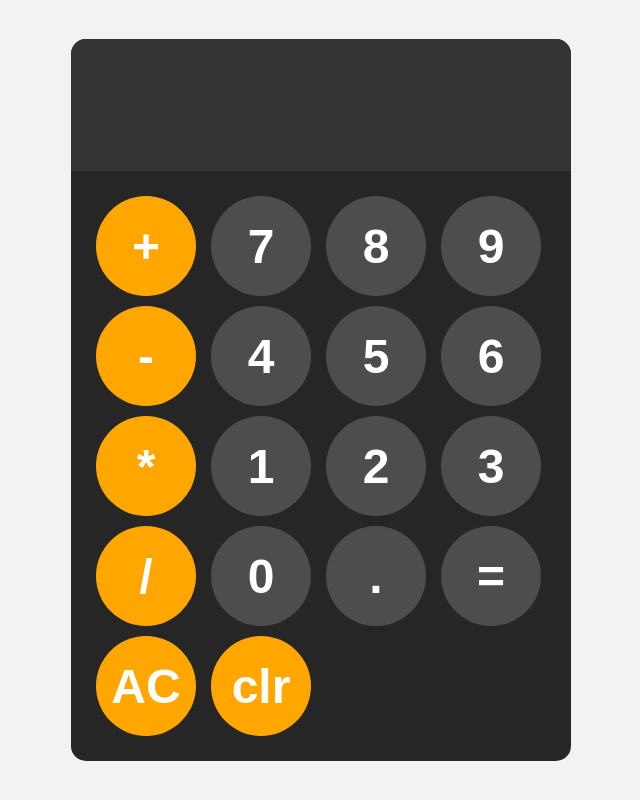
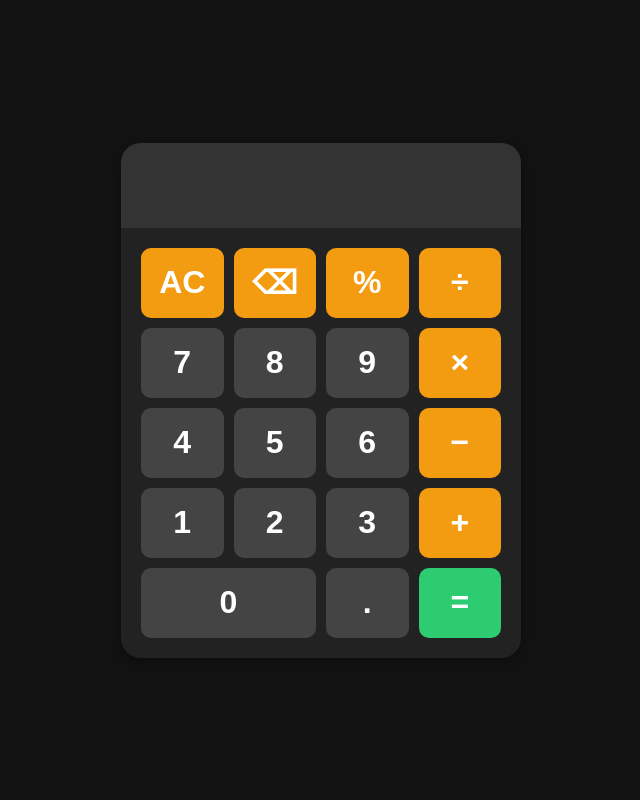
Before and after one commit to pravinchhetri007/Calculator, a plain HTML site: page index.html in a window 1280 px wide. Shown: the whole page, without its empty margins (319-959 px from the left). Drawn offline with Linux system fonts and the light colour scheme.

Commit message:
changing in all code

```diff
--- a/calculator.css
+++ b/calculator.css
@@ -1,59 +1,90 @@
-body{
+/* General Styles */
+body {
     margin: 0;
     display: flex;
     justify-content: center;
     align-items: center;
     height: 100vh;
-    background-color: hsl(0, 0%, 95%);
+    background-color: #121212;
 }
-#calculator{
+
+/* Calculator Container */
+#calculator {
     font-family: Arial, sans-serif;
-    background-color: hsl(0, 0%, 15%);
-    border-radius: 15px;
-    max-width: 500px;
+    background-color: #222;
+    border-radius: 20px;
+    max-width: 400px;
+    width: 90%;
+    box-shadow: 0px 4px 10px rgba(0, 0, 0, 0.3);
     overflow: hidden;
 }
-#display{
+
+/* Display Screen */
+#display {
     width: 100%;
-    padding: 20px;
-    font-size: 5rem;
-    text-align: left;
+    padding: 15px;
+    font-size: 3rem;
+    text-align: right;
     border: none;
-    background-color: hsl(0, 0%, 20%);
+    background-color: #333;
     color: white;
+    outline: none;
+    direction: ltr;
+    overflow-x: auto; /* Allow scrolling if text overflows */
+    white-space: nowrap; /* Prevent text wrapping */
+    box-sizing: border-box; /* Prevents content from exceeding the box */
 }
-#keys{
+
+
+
+/* Keypad Layout */
+#keys {
     display: grid;
     grid-template-columns: repeat(4, 1fr);
     gap: 10px;
-    padding: 25px;
+    padding: 20px;
 }
-button{
-    width: 100px;
-    height: 100px;
-    border-radius: 50px;
+
+/* Buttons */
+button {
+    width: 100%;
+    height: 70px;
+    border-radius: 10px;
     border: none;
-    background-color: hsl(0, 0%, 30%);
+    background-color: #444;
     color: white;
-    font-size: 3rem;
+    font-size: 2rem;
     font-weight: bold;
     cursor: pointer;
-    transition: transform 0.2s ease, box-shadow 0.2s ease;
+    transition: all 0.2s ease;
 }
-button:hover{
-    background-color: hsl(0, 0%, 40%);
+
+/* Button Hover and Click Effects */
+button:hover {
+    background-color: #555;
 }
-button:active{
-    background-color: hsl(0, 0%, 50%);
+button:active {
+    background-color: #666;
     transform: scale(0.95);
-            box-shadow: 0px 2px 4px rgba(0, 0, 0, 0.3);
 }
-.operator-btn{
-     background-color: hsl(39, 100%, 50%);
+
+/* Operator Buttons */
+.operator-btn {
+    background-color: #f39c12;
 }
-.operator-btn:hover{
-    background-color: hsl(39, 100%, 65%);
+.operator-btn:hover {
+    background-color: #f1c40f;
 }
-.operator-btn:active{
-    background-color: hsl(39, 100%, 75%);
+
+/* Equal Button */
+.equal-btn {
+    background-color: #2ecc71;
 }
+.equal-btn:hover {
+    background-color: #27ae60;
+}
+
+/* Zero Button - Takes Two Columns */
+.zero-btn {
+    grid-column: span 2;
+}
--- a/calculator.js
+++ b/calculator.js
@@ -1,28 +1,42 @@
-const display=document.getElementById("display");
+const display = document.getElementById("display");
+const keys = document.getElementById("keys");
 
-function appendToDisplay(input){
-    display.value+= input;
+keys.addEventListener("click", (event) => {
+    const value = event.target.dataset.value;
+    if (!value) return;
+
+    if (value === "=") {
+        calculate();
+    } else if (value === "AC") {
+        clearDisplay();
+    } else if (value === "clr") {
+        delDisplay();
+    } else {
+        appendToDisplay(value);
+    }
+});
+
+function appendToDisplay(input) {
+    if (input === "%" && display.value !== "") {
+        display.value += "/100"; // Convert % to decimal
+    } else {
+        display.value += input;
+    }
+    adjustFontSize(); // Fix alignment after adding input
 }
 
-function delDisplay(){
+
+function delDisplay() {
     display.value = display.value.slice(0, -1);
 }
-function clearDisplay(){
-    display.value="";
+
+function clearDisplay() {
+    display.value = "";
 }
-
-// function calculate() {
-//     try {
-//         display.value = eval(display.value) || ""; // Evaluate and prevent null/undefined issues
-//     } catch (error) {
-//         display.value = "Error"; // Show error for invalid expressions
-//         setTimeout(() => display.value = "", 1000); // Clear after 1 second
-//     }
-// }
 
 function calculate() {
     try {
-        if (!display.value) return; // Prevent empty calculations
+        if (!display.value) return;
         let result = new Function("return " + display.value)();
         if (!isFinite(result)) throw new Error("Invalid");
         display.value = result;
@@ -41,12 +55,6 @@ function showError() {
 }
 
 function adjustFontSize() {
-    const maxLength = 10; // Max characters before reducing font size
-    let size = 50; // Default font size
-
-    if (display.value.length > maxLength) {
-        size = Math.max(20, 50 - (display.value.length - maxLength) * 2); // Reduce but keep readable
-    }
-
-    display.style.fontSize = size + "px";
+    display.style.fontSize = "3rem";
+    display.scrollLeft = display.scrollWidth; // Scrolls to the end automatically
 }
--- a/index.html
+++ b/index.html
@@ -11,26 +11,32 @@
     <div id="calculator">
         <input id="display" readonly>
         <div id="keys">
-            <button onclick="appendToDisplay('+') " class="operator-btn">+</button>
-            <button onclick="appendToDisplay('7')">7</button>
-            <button onclick="appendToDisplay('8')">8</button>
-            <button onclick="appendToDisplay('9')">9</button>
-            <button onclick="appendToDisplay('-')" class="operator-btn">-</button>
-            <button onclick="appendToDisplay('4')">4</button>
-            <button onclick="appendToDisplay('5')">5</button>
-            <button onclick="appendToDisplay('6')">6</button>
-            <button onclick="appendToDisplay('*')" class="operator-btn">*</button>
-            <button onclick="appendToDisplay('1')">1</button>
-            <button onclick="appendToDisplay('2')">2</button>
-            <button onclick="appendToDisplay('3')">3</button>
-            <button onclick="appendToDisplay('/')" class="operator-btn">/</button>
-            <button onclick="appendToDisplay('0')">0</button>
-            <button onclick="appendToDisplay('.')">.</button>
-            <button onclick="calculate()">=</button>
-            <button onclick="clearDisplay()" class="operator-btn">AC</button>
-            <button onclick="delDisplay()" class="operator-btn">clr</button>
+            <button data-value="AC" class="operator-btn">AC</button>
+            <button data-value="clr" class="operator-btn">⌫</button>
+            <button data-value="%" class="operator-btn">%</button>
+            <button data-value="/" class="operator-btn">÷</button>
+
+            <button data-value="7">7</button>
+            <button data-value="8">8</button>
+            <button data-value="9">9</button>
+            <button data-value="*" class="operator-btn">×</button>
+
+            <button data-value="4">4</button>
+            <button data-value="5">5</button>
+            <button data-value="6">6</button>
+            <button data-value="-" class="operator-btn">−</button>
+
+            <button data-value="1">1</button>
+            <button data-value="2">2</button>
+            <button data-value="3">3</button>
+            <button data-value="+" class="operator-btn">+</button>
+
+            <button data-value="0" class="zero-btn">0</button>
+            <button data-value=".">.</button>
+            <button data-value="=" class="equal-btn">=</button>
         </div>
     </div>
+
     <script src="calculator.js"></script>
 </body>
 </html>
```
